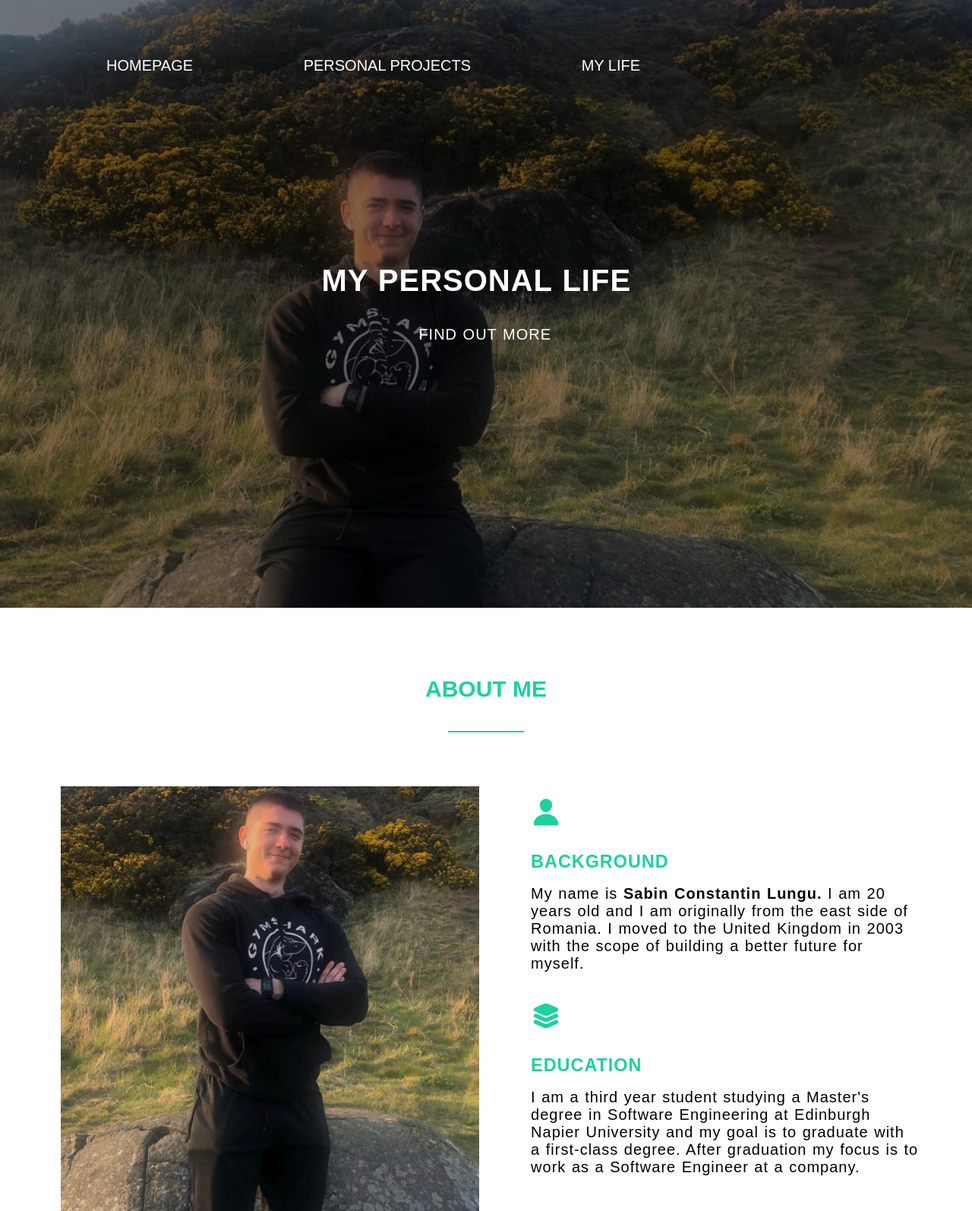
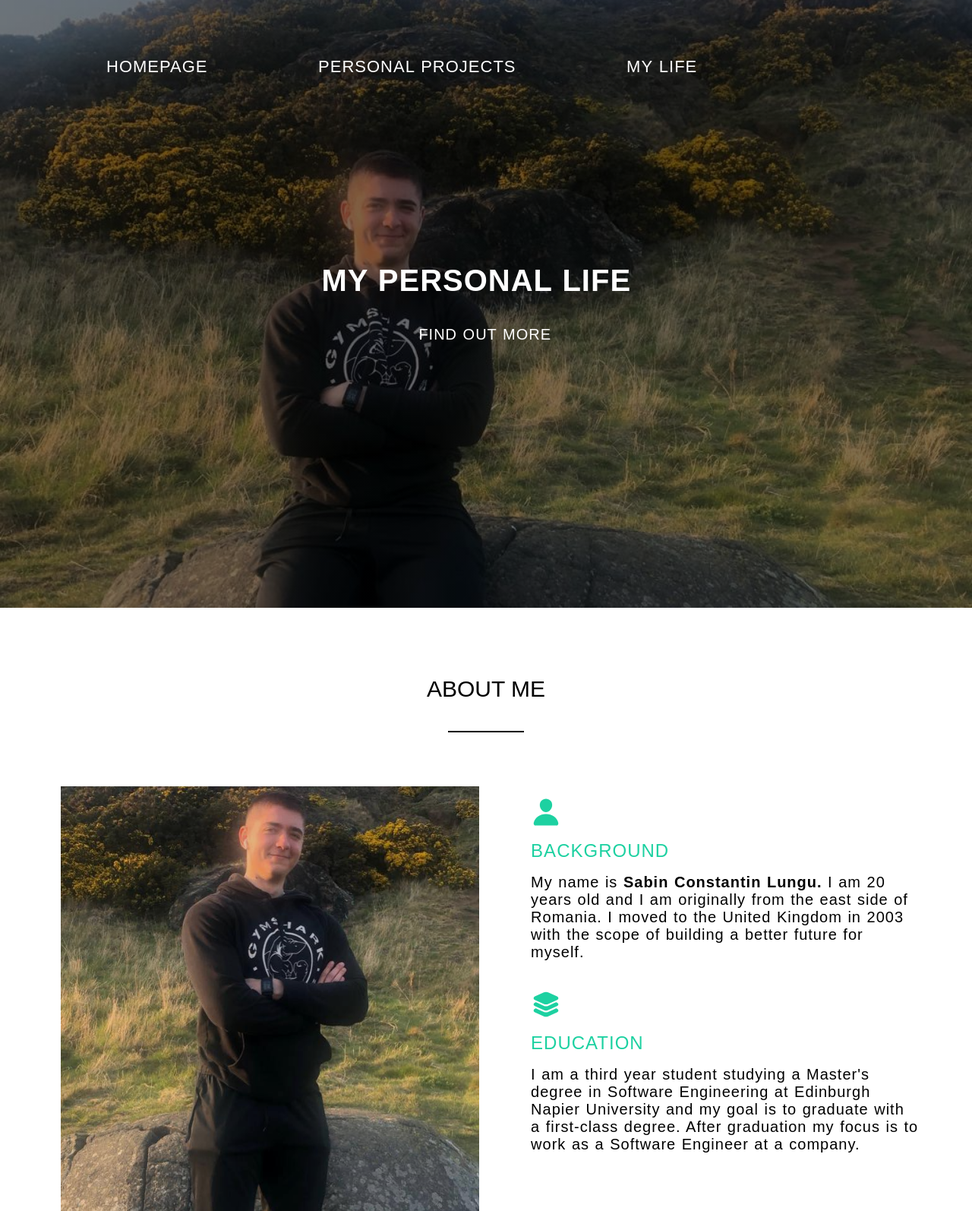
Before and after one commit to sabinlungudotcpp/PersonalWebsite, a website: page views/life.html in a window 1280 px wide. Shown: the top 1594 px of the page at 76% size. Drawn offline with nearby package versions, Linux system fonts and the light colour scheme.

```diff
--- a/public/css/index.css
+++ b/public/css/index.css
@@ -48,7 +48,8 @@
     padding: 40px 0;
     margin-top: 50px;
     margin-bottom: 20px;
-    color: #1dd1a1;
+    font-weight: 300;
+    color: black;
     animation: animateComponents ease-out 0.7s;
 }
 
@@ -59,7 +60,7 @@
     margin: 0 auto;
     margin-top: 38px;
     height: 2px;
-    background-color: #1dd1a1;
+    background-color: black;
 }
 
 h3 {
@@ -72,6 +73,7 @@
     display: inline-block;
     overflow: hidden;
     clear: both;
+    font-weight: 300;
 }
 
 .main-heading {
@@ -125,7 +127,11 @@
 .main-navigation li a {
     text-decoration: none;
     color: white;
-    padding: 7px 0;
+    padding: 8px 0;
+    font-weight: 300;
+    font-size: 110%;
+    letter-spacing: 1px;
+    word-spacing: 1px;
     border-bottom: 2px solid transparent;
     transition: border-bottom 0.19s;
 }
@@ -274,9 +280,17 @@
 .life-heading {
     margin-left: -40px;
     color: #1dd1a1;
+    font-weight: 300;
+    font-size: 120%;
     letter-spacing: 1px;
     word-spacing: 1px;
     margin-bottom: -10px;
+    margin-top: 5px;
+}
+
+.life-heading:hover {
+    color: black;
+    transition: border 0.2s, color 0.2s;
 }
 
 .life-paragraph {
```
